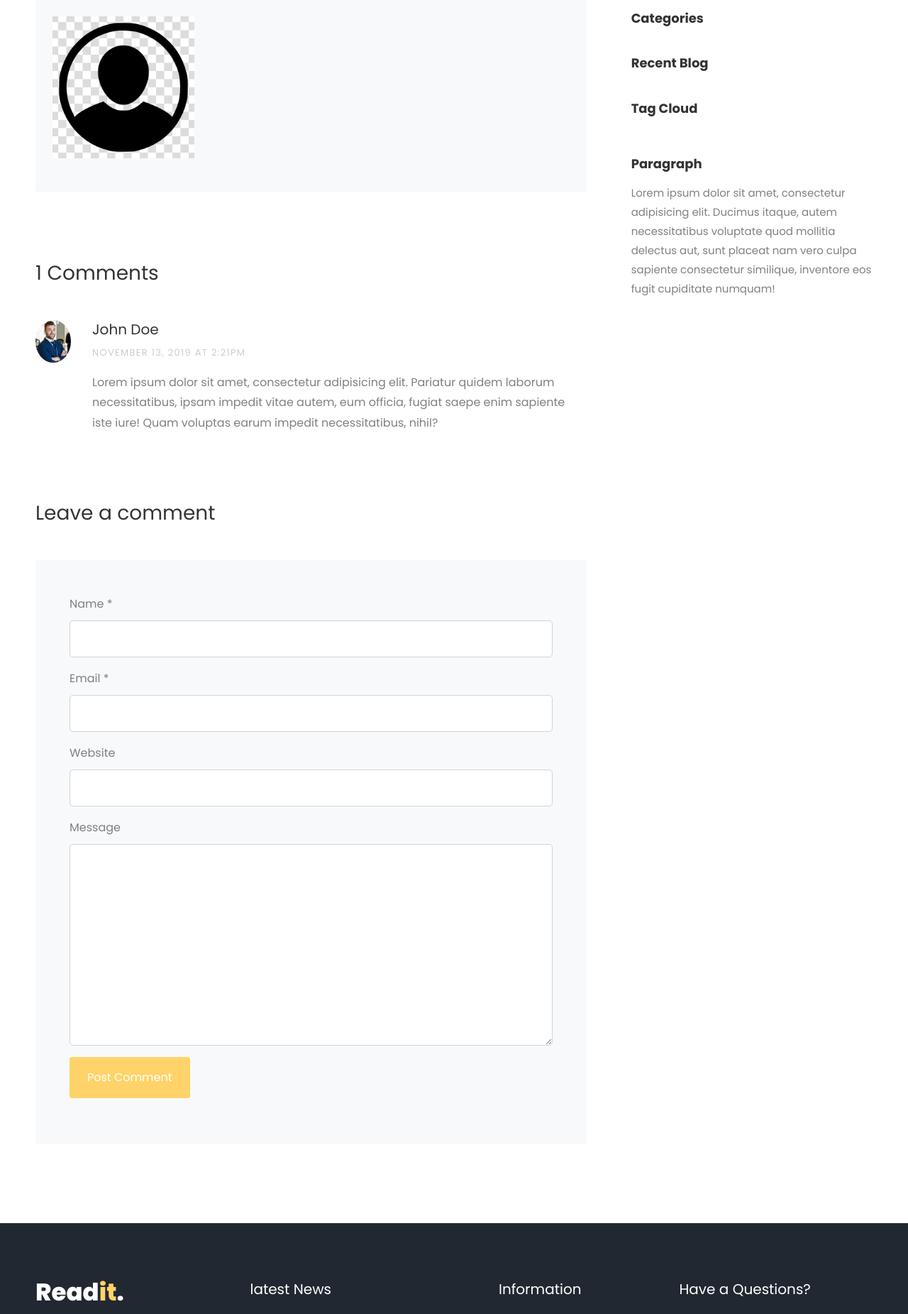
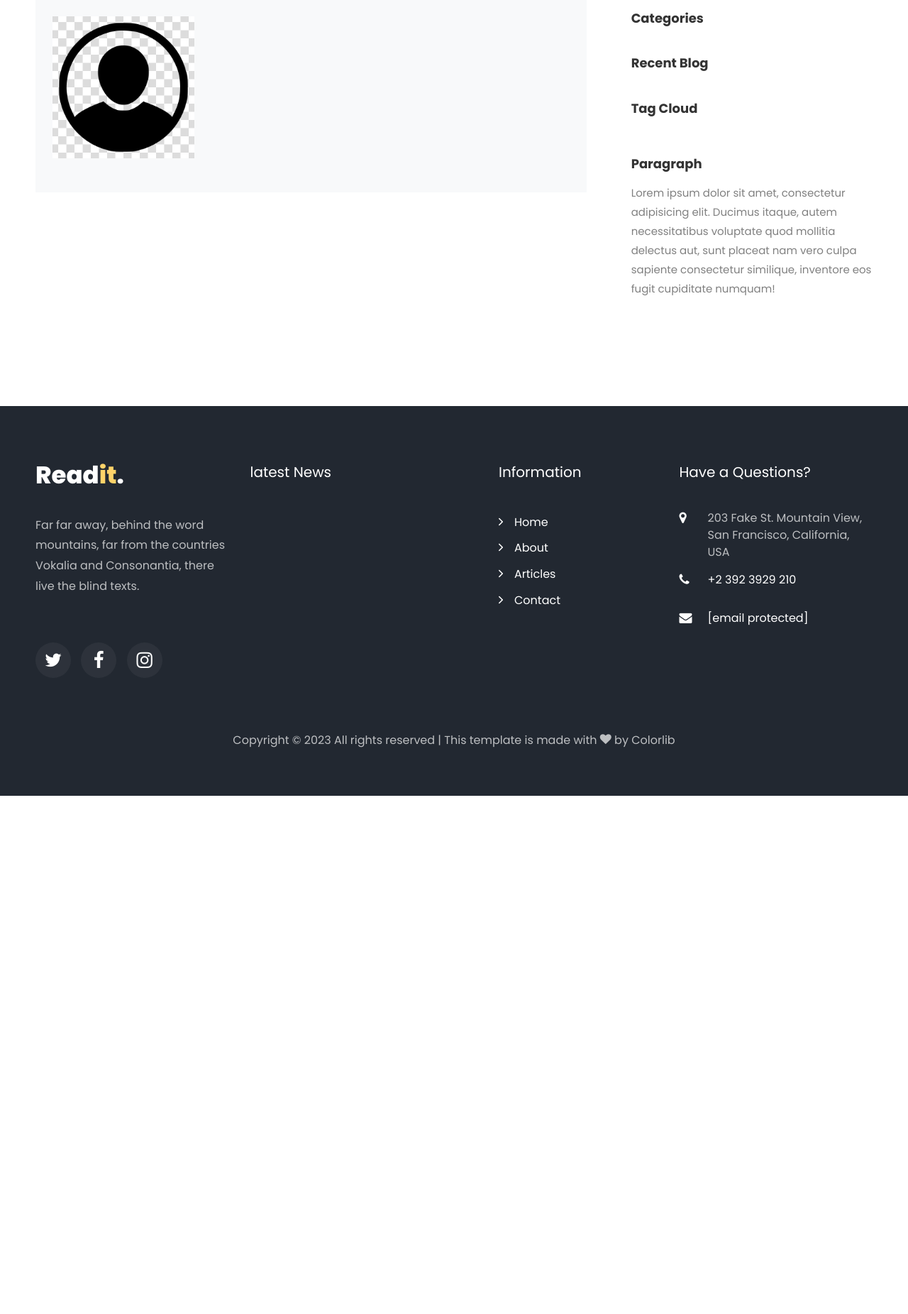
Before and after one commit to Back-end-evelator-4/readit, a Django app: template templates/blog/blog-single.html in a window 1280 px wide. Shown: the part 990-2841 px from the top of the page at 71% size. After the commit the page ends 2111 px from the top, so only its background shows below. Run offline with Django 4.2, Linux system fonts and the light colour scheme; the template is opened without the code that fills it, so the values that code supplies are empty; some libraries are stand-ins or nearby versions; some web fonts are replaced.

Commit message:
modified

```diff
--- a/templates/blog/blog-single.html
+++ b/templates/blog/blog-single.html
@@ -74,52 +74,7 @@
                             {% endif %}
                         </div>
                     </div>
-                    <div class="pt-5 mt-5">
-                        <h3 class="mb-5">1 Comments</h3>
-                        <ul class="comment-list">
-                            <li class="comment">
-                                <div class="vcard bio">
-                                    <img src="{% static 'images/person_1.jpg' %}" alt="Image placeholder">
-                                </div>
-                                <div class="comment-body">
-                                    <h3>John Doe</h3>
-                                    <div class="meta mb-3">November 13, 2019 at 2:21pm</div>
-                                    <p>Lorem ipsum dolor sit amet, consectetur adipisicing elit. Pariatur quidem laborum
-                                        necessitatibus, ipsam impedit vitae autem, eum officia, fugiat saepe enim
-                                        sapiente
-                                        iste iure! Quam voluptas earum impedit necessitatibus, nihil?</p>
 
-                                </div>
-                            </li>
-
-
-                        </ul>
-
-                        <div class="comment-form-wrap pt-5">
-                            <h3 class="mb-5">Leave a comment</h3>
-                            <form action="#" class="p-5 bg-light">
-                                <div class="form-group">
-                                    <label for="name">Name *</label>
-                                    <input type="text" class="form-control" id="name">
-                                </div>
-                                <div class="form-group">
-                                    <label for="email">Email *</label>
-                                    <input type="email" class="form-control" id="email">
-                                </div>
-                                <div class="form-group">
-                                    <label for="website">Website</label>
-                                    <input type="url" class="form-control" id="website">
-                                </div>
-                                <div class="form-group">
-                                    <label for="message">Message</label>
-                                    <textarea name="" id="message" cols="30" rows="10" class="form-control"></textarea>
-                                </div>
-                                <div class="form-group">
-                                    <input type="submit" value="Post Comment" class="btn py-3 px-4 btn-primary">
-                                </div>
-                            </form>
-                        </div>
-                    </div>
                 </div>
                 <div class="col-lg-4 sidebar pl-lg-5 ftco-animate">
                     <div class="sidebar-box">
```
Also changed, not shown: blog/models.py (line endings or trailing spaces).
